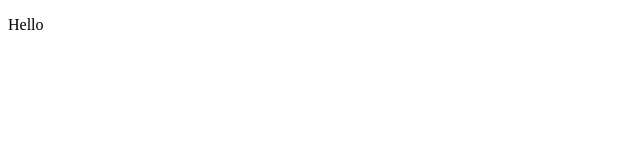
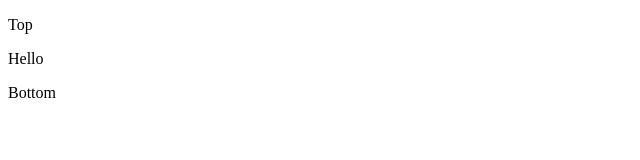
Before and after one commit to D-DanailovDev/test, a plain HTML site: page index.html in a window 1280 px wide. Shown: the whole page, without its empty margins (0-640 px from the left). Drawn offline with Linux system fonts and the light colour scheme.

Commit message:
Final commit

```diff
--- a/index.html
+++ b/index.html
@@ -7,6 +7,8 @@
     <title>Document</title>
   </head>
   <body>
+    <p>Top</p>
     <p>Hello</p>
+    <p>Bottom</p>
   </body>
 </html>
```
